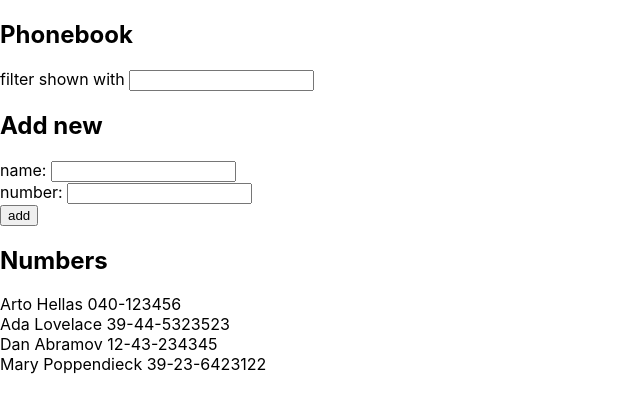
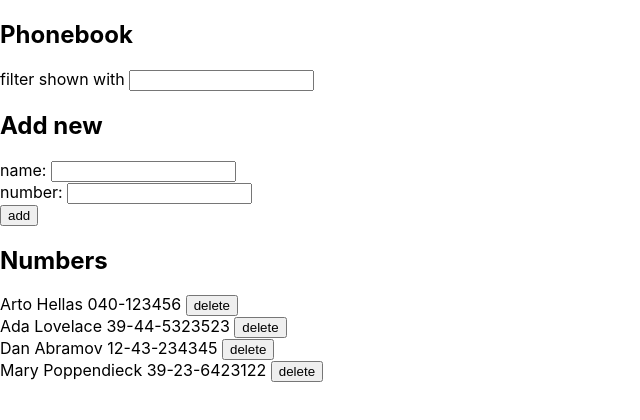
Before and after one commit to jonimettala/fullstackopen, a React (Create React App) app in the folder part2/phonebook/: page / in a window 1280 px wide. Shown: the top 420 px of the page, without its empty margins (0-640 px from the left). Built offline with nearby package versions, Linux system fonts and the light colour scheme; data requests are answered from the project's data file.

Commit message:
Implement exercise 2.17

```diff
--- a/part2/phonebook/src/App.js
+++ b/part2/phonebook/src/App.js
@@ -35,12 +35,10 @@ const App = () => {
     e.preventDefault()
     console.log(e)
     if (newName.length > 0 && !nameIsInPhonebook(newName)) {
-//      const newPerson = { name: newName, number: newNumber }
-      setPersons(persons.concat({ name: newName, number: newNumber }))
       personService
         .create({ name: newName, number: newNumber })
         .then(response => {
-      console.log(response)
+      setPersons(persons.concat(response))
       })
     }
   }
@@ -53,6 +51,25 @@ const App = () => {
       }
     }
     return false
+  }
+
+  const handleDelete = (name, id) => {
+    let wantsDelete = window.confirm(`Want to delete ${name}?`);
+    if (wantsDelete) {
+      personService
+        .remove(id)
+        .then(() => {
+          const newPersons = persons
+          let personIndex = 0
+          for (let person of newPersons) {
+            if (person.id === id) {
+              newPersons.splice(personIndex, 1)
+            }
+            personIndex++
+          }
+          setPersons([...newPersons])
+        })
+    }
   }
 
   const personsToShow = persons.filter((person) => person.name.includes(filter))
@@ -69,7 +86,7 @@ const App = () => {
         handleNumberChange={handleNumberChange}
       />
       <h2>Numbers</h2>
-      <Persons persons={personsToShow} />
+      <Persons persons={personsToShow} handleDelete={handleDelete} />
     </div>
   )
 }
--- a/part2/phonebook/src/Persons.js
+++ b/part2/phonebook/src/Persons.js
@@ -1,15 +1,15 @@
 import React from 'react'
 
-const Person = ({ person }) => {
+const Person = ({ person, handleDelete }) => {
   return (
     <>
-      {person.name} {person.number}<br />
+      {person.name} {person.number} <button onClick={() => handleDelete(person.name, person.id)}>delete</button><br />
     </>
   )
 }
 
-const Persons = ({ persons }) => {
-  return persons.map((person) => <Person person={person} key={person.name} />)
+const Persons = ({ persons, handleDelete }) => {
+  return persons.map((person) => <Person person={person} key={person.name} handleDelete={handleDelete} />)
 }
 
 export default Persons
--- a/part2/phonebook/src/services/persons.js
+++ b/part2/phonebook/src/services/persons.js
@@ -12,4 +12,9 @@ const create = newObject => {
   return request.then(response => response.data)
 }
 
-export default { getAll, create }
+const remove = (id) => {
+  const request = axios.delete(baseUrl + `/${id}`)
+  return request.then(response => response.data)
+}
+
+export default { getAll, create, remove }
```
